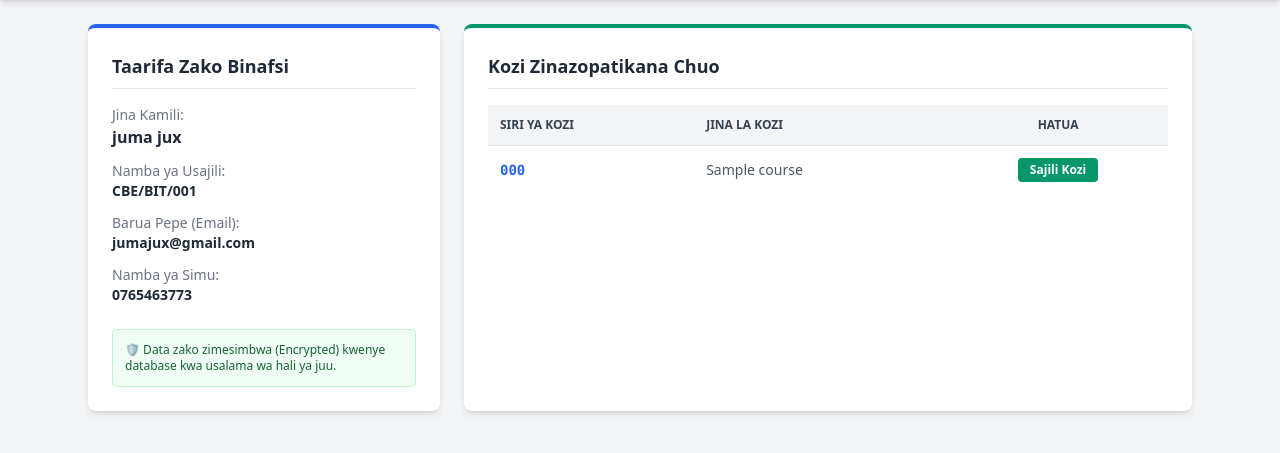
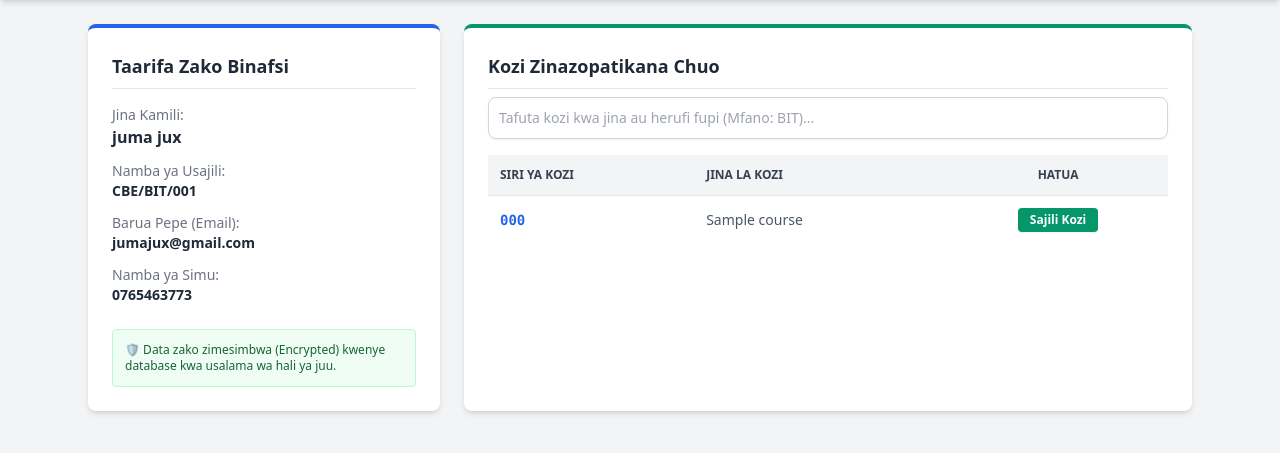
Before and after one commit to Godfrey-Vicent-Said/students_system, a PHP site: page /student_dashboard.php in a window 1280 px wide. Shown: the part 60-513 px from the top of the page. Run offline with PHP 8.4, Linux system fonts and the light colour scheme; a user stored in the database is signed in; data comes from the database, SQL or seed files in the repository; tables that the repository leaves empty hold one stand-in row (values such as "Sample post"); some libraries are stand-ins or nearby versions.

Commit message:
Nimeongeza search kwenye Tailwind Dashboard

```diff
--- a/student_dashboard.php
+++ b/student_dashboard.php
@@ -20,7 +20,7 @@ $studentObj = new Student($db);
 $current_student = $studentObj->getProfile($_SESSION['user_id']);
 
 // Kuchukua kozi zote zilizopo kwa ajili ya kuonyesha (CRUD: Read)
-$query_courses = "SELECT * FROM courses";
+$query_courses = "SELECT * FROM courses ORDER BY course_name ASC";
 $stmt_courses = $db->prepare($query_courses);
 $stmt_courses->execute();
 $all_courses = $stmt_courses->fetchAll();
@@ -39,31 +39,31 @@ $all_courses = $stmt_courses->fetchAll();
     <nav class="bg-blue-900 text-white p-4 shadow-md flex justify-between items-center">
         <h1 class="text-xl font-bold">CBE Portal | Mwanafunzi</h1>
         <div class="flex items-center space-x-4">
-            <span>Karibu, <strong class="text-yellow-400"><?php echo htmlspecialchars($_SESSION['username']); ?></strong></span>
+            <span>Karibu, <strong class="text-yellow-400"><?php echo htmlspecialchars($_SESSION['username'] ?? 'Mwanafunzi'); ?></strong></span>
             <a href="logout.php" class="bg-red-600 hover:bg-red-700 text-white px-3 py-1 rounded text-sm font-semibold transition">Ondoka (Logout)</a>
         </div>
     </nav>
 
     <div class="max-w-6xl mx-auto p-6 grid grid-cols-1 md:grid-cols-3 gap-6">
 
-        <div class="bg-white p-6 rounded-lg shadow-md border-t-4 border-blue-600">
+        <div class="bg-white p-6 rounded-lg shadow-md border-t-4 border-blue-600 h-fit">
             <h2 class="text-lg font-bold text-gray-800 mb-4 border-b pb-2">Taarifa Zako Binafsi</h2>
             <div class="space-y-3 text-sm">
                 <div>
                     <span class="block text-gray-500 font-medium">Jina Kamili:</span>
-                    <strong class="text-gray-800 text-base"><?php echo htmlspecialchars($current_student['full_name']); ?></strong>
+                    <strong class="text-gray-800 text-base"><?php echo htmlspecialchars($current_student['full_name'] ?? 'N/A'); ?></strong>
                 </div>
                 <div>
                     <span class="block text-gray-500 font-medium">Namba ya Usajili:</span>
-                    <strong class="text-gray-800"><?php echo htmlspecialchars($current_student['reg_number']); ?></strong>
+                    <strong class="text-gray-800"><?php echo htmlspecialchars($current_student['reg_number'] ?? 'N/A'); ?></strong>
                 </div>
                 <div>
                     <span class="block text-gray-500 font-medium">Barua Pepe (Email):</span>
-                    <strong class="text-gray-800"><?php echo htmlspecialchars($current_student['email']); ?></strong>
+                    <strong class="text-gray-800"><?php echo htmlspecialchars($current_student['email'] ?? 'N/A'); ?></strong>
                 </div>
                 <div>
                     <span class="block text-gray-500 font-medium">Namba ya Simu:</span>
-                    <strong class="text-gray-800"><?php echo htmlspecialchars($current_student['phone']); ?></strong>
+                    <strong class="text-gray-800"><?php echo htmlspecialchars($current_student['phone_number'] ?? $current_student['phone'] ?? 'N/A'); ?></strong>
                 </div>
             </div>
             <div class="mt-6 p-3 bg-green-50 text-green-800 text-xs rounded border border-green-200">
@@ -72,7 +72,12 @@ $all_courses = $stmt_courses->fetchAll();
         </div>
 
         <div class="bg-white p-6 rounded-lg shadow-md md:col-span-2 border-t-4 border-emerald-600">
-            <h2 class="text-lg font-bold text-gray-800 mb-4 border-b pb-2">Kozi Zinazopatikana Chuo</h2>
+            <h2 class="text-lg font-bold text-gray-800 mb-2 border-b pb-2">Kozi Zinazopatikana Chuo</h2>
+
+            <div class="mb-4">
+                <input type="text" id="courseSearch" placeholder="Tafuta kozi kwa jina au herufi fupi (Mfano: BIT)..."
+                       class="w-full p-2.5 border border-gray-300 rounded-lg shadow-sm focus:ring-2 focus:ring-emerald-500 focus:border-emerald-500 outline-none transition text-sm">
+            </div>
 
             <?php if (count($all_courses) > 0): ?>
                 <div class="overflow-x-auto">
@@ -84,25 +89,62 @@ $all_courses = $stmt_courses->fetchAll();
                                 <th class="p-3 border-b text-center">Hatua</th>
                             </tr>
                         </thead>
-                        <tbody class="divide-y text-gray-600">
+                        <tbody id="courseTableBody" class="divide-y text-gray-600">
                             <?php foreach ($all_courses as $course): ?>
-                                <tr class="hover:bg-gray-50">
-                                    <td class="p-3 font-mono font-bold text-blue-600"><?php echo htmlspecialchars($course['course_code']); ?></td>
-                                    <td class="p-3"><?php echo htmlspecialchars($course['course_name']); ?></td>
+                                <tr class="course-row hover:bg-gray-50 transition">
+                                    <td class="p-3 font-mono font-bold text-blue-600 course-code"><?php echo htmlspecialchars($course['course_code']); ?></td>
+                                    <td class="p-3 course-name"><?php echo htmlspecialchars($course['course_name']); ?></td>
                                     <td class="p-3 text-center">
-                                        <button class="bg-emerald-600 hover:bg-emerald-700 text-white px-3 py-1 rounded text-xs font-semibold">Sajili Kozi</button>
+                                        <button class="bg-emerald-600 hover:bg-emerald-700 text-white px-3 py-1 rounded text-xs font-semibold shadow-sm transition">Sajili Kozi</button>
                                     </td>
                                 </tr>
                             <?php endforeach; ?>
+
+                            <tr id="noMatchRow" style="display: none;">
+                                <td colspan="3" class="p-8 text-center text-gray-500 italic">
+                                    Hakuna kozi inayolingana na ulivyotafuta.
+                                </td>
+                            </tr>
                         </tbody>
                     </table>
                 </div>
             <?php else: ?>
-                <p class="text-gray-500 text-sm">Hakuna kozi zilizowekwa bado na Msimamizi.</p>
+                <p class="text-gray-500 text-sm italic p-4 text-center">Hakuna kozi zilizowekwa bado na Msimamizi.</p>
             <?php endif; ?>
         </div>
 
     </div>
 
+    <script>
+    document.getElementById('courseSearch').addEventListener('keyup', function() {
+        let filter = this.value.toLowerCase().trim();
+        let rows = document.querySelectorAll('.course-row');
+        let matchCount = 0;
+
+        rows.forEach(function(row) {
+            // Inasoma jina la kozi na kodi yake kwa pamoja
+            let name = row.querySelector('.course-name').textContent.toLowerCase();
+            let code = row.querySelector('.course-code').textContent.toLowerCase();
+
+            if (name.includes(filter) || code.includes(filter)) {
+                row.style.display = '';
+                matchCount++;
+            } else {
+                row.style.display = 'none';
+            }
+        });
+
+        // Kuonyesha ujumbe wa "Hakuna kozi" kama ikikosa matokeo
+        let noMatchRow = document.getElementById('noMatchRow');
+        if (noMatchRow) {
+            if (matchCount === 0 && filter !== '') {
+                noMatchRow.style.display = '';
+            } else {
+                noMatchRow.style.display = 'none';
+            }
+        }
+    });
+    </script>
+
 </body>
 </html>
```
